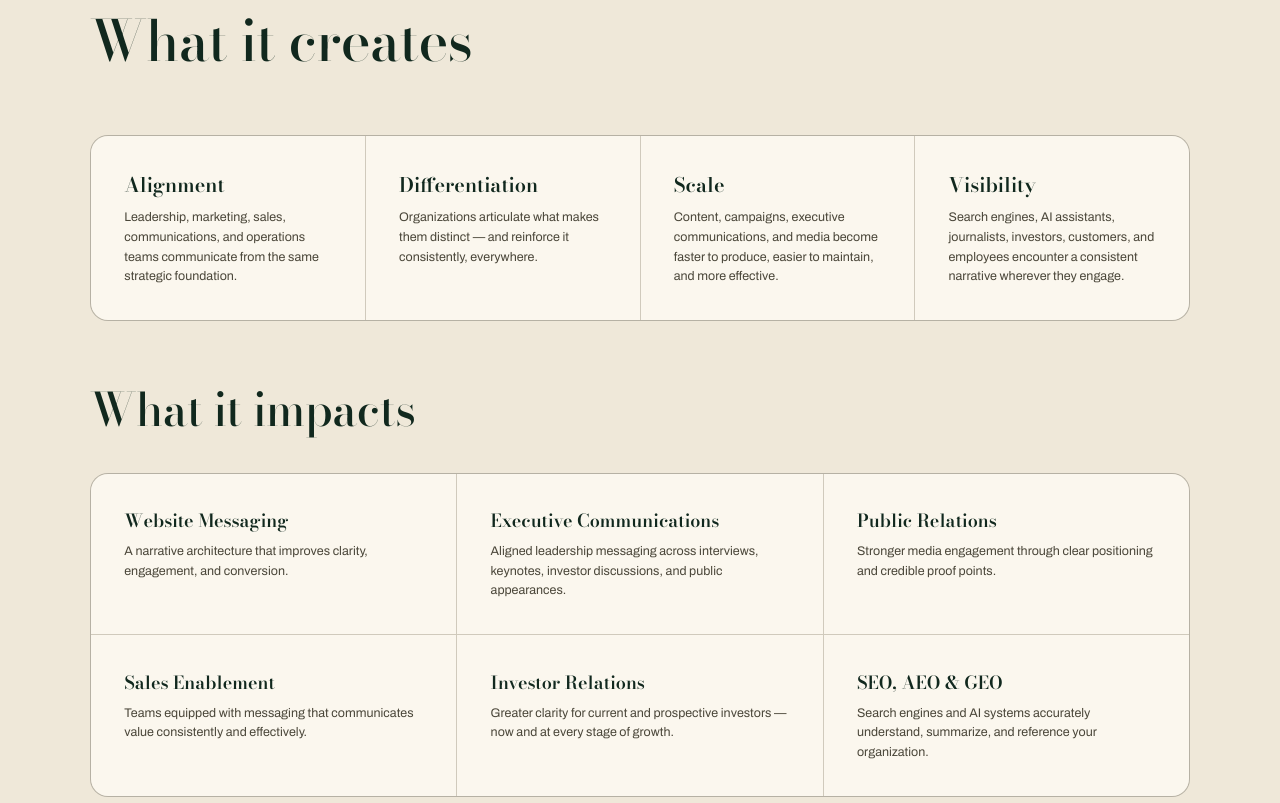
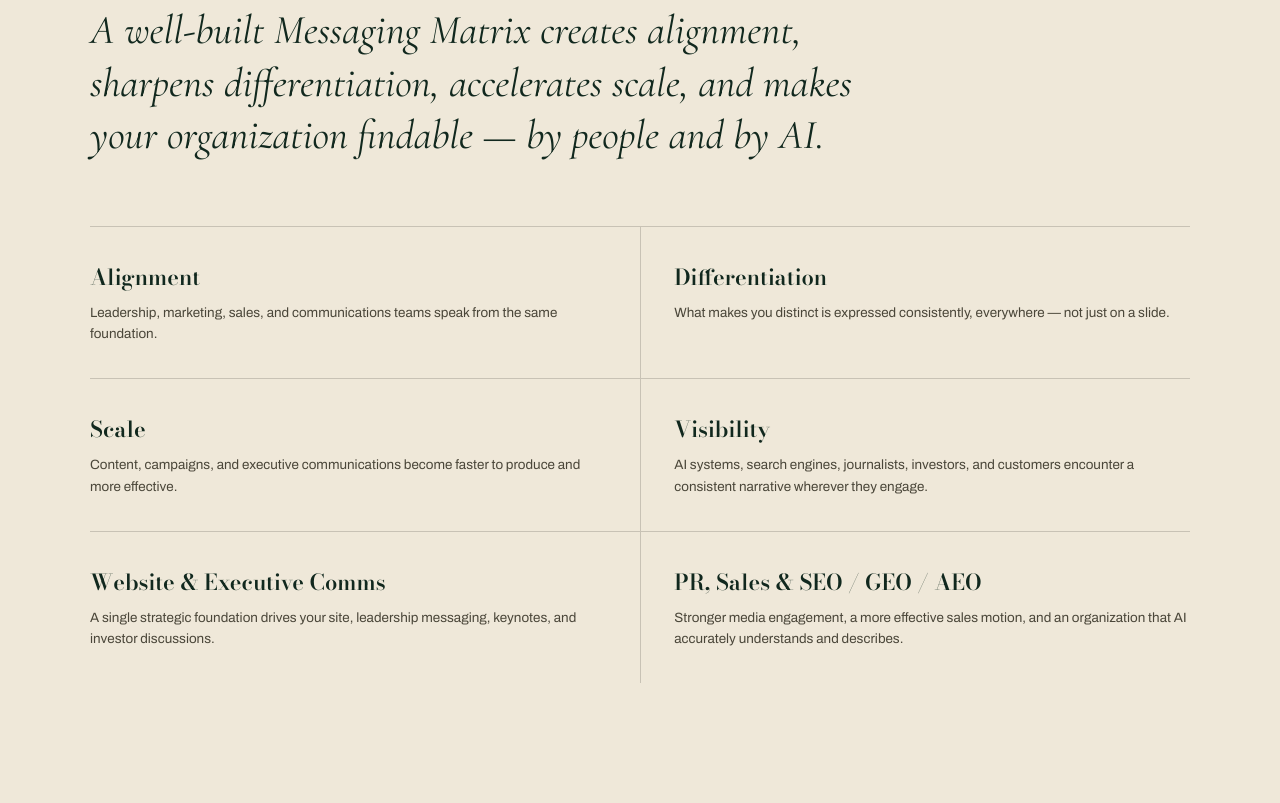
Before and after one commit to manoftheworldmedia/MOW, a plain HTML site: page frameworks/messaging-matrix/index.html in a window 1280 px wide. Shown: the part 2377-3180 px from the top of the page. Drawn offline with nearby package versions, Linux system fonts and the light colour scheme.

Commit message:
Add files via upload

```diff
--- a/frameworks/messaging-matrix/index.html
+++ b/frameworks/messaging-matrix/index.html
@@ -232,26 +232,36 @@
   </div>
 </section>
 
-<!-- WHAT IT CREATES + IMPACTS (2-col grid) -->
-<section id="what-it-creates" style="background:#EFE8D9;color:#1A1712;padding:clamp(80px,10vw,136px) clamp(20px,4vw,56px);">
+<!-- WHAT IT CREATES + IMPACTS -->
+<section id="what-it-creates" style="background:#EFE8D9;color:#1A1712;padding:clamp(72px,10vw,120px) clamp(20px,4vw,56px);">
   <div style="max-width:1100px;margin:0 auto;">
     <p style="font-family:'Archivo',sans-serif;font-size:12.5px;font-weight:600;letter-spacing:0.3em;text-transform:uppercase;color:#9C7A2E;margin-bottom:22px;display:flex;align-items:center;gap:14px;"><span style="width:34px;height:1px;background:#C49C4E;display:inline-block;"></span>Outcomes</p>
-    <h2 style="font-family:'Bodoni Moda',serif;font-weight:500;font-size:clamp(32px,4.4vw,58px);line-height:1.04;letter-spacing:-0.012em;color:#11281E;margin-bottom:clamp(40px,5vw,64px);">What it creates</h2>
-    <div style="display:grid;grid-template-columns:repeat(4,1fr);gap:1px;background:rgba(26,23,18,0.14);border:1px solid rgba(26,23,18,0.14);border-radius:18px;overflow:hidden;margin-bottom:clamp(40px,5vw,64px);">
-      <div style="background:#FBF7EE;padding:clamp(22px,2.6vw,38px);"><h3 style="font-family:'Bodoni Moda',serif;font-weight:600;font-size:clamp(16px,1.6vw,20px);color:#11281E;margin-bottom:8px;">Alignment</h3><p style="font-family:'Archivo',sans-serif;font-size:clamp(12.5px,0.95vw,14px);line-height:1.58;color:#4A4639;">Leadership, marketing, sales, communications, and operations teams communicate from the same strategic foundation.</p></div>
-      <div style="background:#FBF7EE;padding:clamp(22px,2.6vw,38px);"><h3 style="font-family:'Bodoni Moda',serif;font-weight:600;font-size:clamp(16px,1.6vw,20px);color:#11281E;margin-bottom:8px;">Differentiation</h3><p style="font-family:'Archivo',sans-serif;font-size:clamp(12.5px,0.95vw,14px);line-height:1.58;color:#4A4639;">Organizations articulate what makes them distinct — and reinforce it consistently, everywhere.</p></div>
-      <div style="background:#FBF7EE;padding:clamp(22px,2.6vw,38px);"><h3 style="font-family:'Bodoni Moda',serif;font-weight:600;font-size:clamp(16px,1.6vw,20px);color:#11281E;margin-bottom:8px;">Scale</h3><p style="font-family:'Archivo',sans-serif;font-size:clamp(12.5px,0.95vw,14px);line-height:1.58;color:#4A4639;">Content, campaigns, executive communications, and media become faster to produce, easier to maintain, and more effective.</p></div>
-      <div style="background:#FBF7EE;padding:clamp(22px,2.6vw,38px);"><h3 style="font-family:'Bodoni Moda',serif;font-weight:600;font-size:clamp(16px,1.6vw,20px);color:#11281E;margin-bottom:8px;">Visibility</h3><p style="font-family:'Archivo',sans-serif;font-size:clamp(12.5px,0.95vw,14px);line-height:1.58;color:#4A4639;">Search engines, AI assistants, journalists, investors, customers, and employees encounter a consistent narrative wherever they engage.</p></div>
-    </div>
-    <!-- WHAT IT IMPACTS inline -->
-    <h2 style="font-family:'Bodoni Moda',serif;font-weight:500;font-size:clamp(28px,3.6vw,46px);line-height:1.06;letter-spacing:-0.01em;color:#11281E;margin-bottom:clamp(28px,3vw,44px);">What it impacts</h2>
-    <div style="display:grid;grid-template-columns:repeat(3,1fr);gap:1px;background:rgba(26,23,18,0.14);border:1px solid rgba(26,23,18,0.14);border-radius:18px;overflow:hidden;">
-      <div style="background:#FBF7EE;padding:clamp(22px,2.6vw,38px);"><h3 style="font-family:'Bodoni Moda',serif;font-weight:600;font-size:clamp(16px,1.6vw,18px);color:#11281E;margin-bottom:8px;">Website Messaging</h3><p style="font-family:'Archivo',sans-serif;font-size:clamp(12.5px,0.95vw,14px);line-height:1.58;color:#4A4639;">A narrative architecture that improves clarity, engagement, and conversion.</p></div>
-      <div style="background:#FBF7EE;padding:clamp(22px,2.6vw,38px);"><h3 style="font-family:'Bodoni Moda',serif;font-weight:600;font-size:clamp(16px,1.6vw,18px);color:#11281E;margin-bottom:8px;">Executive Communications</h3><p style="font-family:'Archivo',sans-serif;font-size:clamp(12.5px,0.95vw,14px);line-height:1.58;color:#4A4639;">Aligned leadership messaging across interviews, keynotes, investor discussions, and public appearances.</p></div>
-      <div style="background:#FBF7EE;padding:clamp(22px,2.6vw,38px);"><h3 style="font-family:'Bodoni Moda',serif;font-weight:600;font-size:clamp(16px,1.6vw,18px);color:#11281E;margin-bottom:8px;">Public Relations</h3><p style="font-family:'Archivo',sans-serif;font-size:clamp(12.5px,0.95vw,14px);line-height:1.58;color:#4A4639;">Stronger media engagement through clear positioning and credible proof points.</p></div>
-      <div style="background:#FBF7EE;padding:clamp(22px,2.6vw,38px);"><h3 style="font-family:'Bodoni Moda',serif;font-weight:600;font-size:clamp(16px,1.6vw,18px);color:#11281E;margin-bottom:8px;">Sales Enablement</h3><p style="font-family:'Archivo',sans-serif;font-size:clamp(12.5px,0.95vw,14px);line-height:1.58;color:#4A4639;">Teams equipped with messaging that communicates value consistently and effectively.</p></div>
-      <div style="background:#FBF7EE;padding:clamp(22px,2.6vw,38px);"><h3 style="font-family:'Bodoni Moda',serif;font-weight:600;font-size:clamp(16px,1.6vw,18px);color:#11281E;margin-bottom:8px;">Investor Relations</h3><p style="font-family:'Archivo',sans-serif;font-size:clamp(12.5px,0.95vw,14px);line-height:1.58;color:#4A4639;">Greater clarity for current and prospective investors — now and at every stage of growth.</p></div>
-      <div style="background:#FBF7EE;padding:clamp(22px,2.6vw,38px);"><h3 style="font-family:'Bodoni Moda',serif;font-weight:600;font-size:clamp(16px,1.6vw,18px);color:#11281E;margin-bottom:8px;">SEO, AEO &amp; GEO</h3><p style="font-family:'Archivo',sans-serif;font-size:clamp(12.5px,0.95vw,14px);line-height:1.58;color:#4A4639;">Search engines and AI systems accurately understand, summarize, and reference your organization.</p></div>
+    <p style="font-family:'Cormorant Garamond',serif;font-style:italic;font-size:clamp(26px,3.2vw,44px);line-height:1.28;color:#11281E;max-width:820px;margin-bottom:clamp(44px,5vw,72px);">A well-built Messaging Matrix creates alignment, sharpens differentiation, accelerates scale, and makes your organization findable — by people and by AI.</p>
+    <div style="display:grid;grid-template-columns:1fr 1fr;gap:0;">
+      <div style="padding:clamp(22px,2.6vw,36px) clamp(22px,2.6vw,36px) clamp(22px,2.6vw,36px) 0;border-top:1px solid rgba(26,23,18,0.18);">
+        <h3 style="font-family:'Bodoni Moda',serif;font-weight:600;font-size:clamp(18px,1.8vw,22px);color:#11281E;margin-bottom:8px;">Alignment</h3>
+        <p style="font-family:'Archivo',sans-serif;font-size:clamp(13px,1.05vw,15px);line-height:1.6;color:#4A4639;">Leadership, marketing, sales, and communications teams speak from the same foundation.</p>
+      </div>
+      <div style="padding:clamp(22px,2.6vw,36px) 0 clamp(22px,2.6vw,36px) clamp(22px,2.6vw,36px);border-top:1px solid rgba(26,23,18,0.18);border-left:1px solid rgba(26,23,18,0.18);">
+        <h3 style="font-family:'Bodoni Moda',serif;font-weight:600;font-size:clamp(18px,1.8vw,22px);color:#11281E;margin-bottom:8px;">Differentiation</h3>
+        <p style="font-family:'Archivo',sans-serif;font-size:clamp(13px,1.05vw,15px);line-height:1.6;color:#4A4639;">What makes you distinct is expressed consistently, everywhere — not just on a slide.</p>
+      </div>
+      <div style="padding:clamp(22px,2.6vw,36px) clamp(22px,2.6vw,36px) clamp(22px,2.6vw,36px) 0;border-top:1px solid rgba(26,23,18,0.18);">
+        <h3 style="font-family:'Bodoni Moda',serif;font-weight:600;font-size:clamp(18px,1.8vw,22px);color:#11281E;margin-bottom:8px;">Scale</h3>
+        <p style="font-family:'Archivo',sans-serif;font-size:clamp(13px,1.05vw,15px);line-height:1.6;color:#4A4639;">Content, campaigns, and executive communications become faster to produce and more effective.</p>
+      </div>
+      <div style="padding:clamp(22px,2.6vw,36px) 0 clamp(22px,2.6vw,36px) clamp(22px,2.6vw,36px);border-top:1px solid rgba(26,23,18,0.18);border-left:1px solid rgba(26,23,18,0.18);">
+        <h3 style="font-family:'Bodoni Moda',serif;font-weight:600;font-size:clamp(18px,1.8vw,22px);color:#11281E;margin-bottom:8px;">Visibility</h3>
+        <p style="font-family:'Archivo',sans-serif;font-size:clamp(13px,1.05vw,15px);line-height:1.6;color:#4A4639;">AI systems, search engines, journalists, investors, and customers encounter a consistent narrative wherever they engage.</p>
+      </div>
+      <div style="padding:clamp(22px,2.6vw,36px) clamp(22px,2.6vw,36px) clamp(22px,2.6vw,36px) 0;border-top:1px solid rgba(26,23,18,0.18);">
+        <h3 style="font-family:'Bodoni Moda',serif;font-weight:600;font-size:clamp(18px,1.8vw,22px);color:#11281E;margin-bottom:8px;">Website &amp; Executive Comms</h3>
+        <p style="font-family:'Archivo',sans-serif;font-size:clamp(13px,1.05vw,15px);line-height:1.6;color:#4A4639;">A single strategic foundation drives your site, leadership messaging, keynotes, and investor discussions.</p>
+      </div>
+      <div style="padding:clamp(22px,2.6vw,36px) 0 clamp(22px,2.6vw,36px) clamp(22px,2.6vw,36px);border-top:1px solid rgba(26,23,18,0.18);border-left:1px solid rgba(26,23,18,0.18);">
+        <h3 style="font-family:'Bodoni Moda',serif;font-weight:600;font-size:clamp(18px,1.8vw,22px);color:#11281E;margin-bottom:8px;">PR, Sales &amp; SEO / GEO / AEO</h3>
+        <p style="font-family:'Archivo',sans-serif;font-size:clamp(13px,1.05vw,15px);line-height:1.6;color:#4A4639;">Stronger media engagement, a more effective sales motion, and an organization that AI accurately understands and describes.</p>
+      </div>
     </div>
   </div>
 </section>
```
